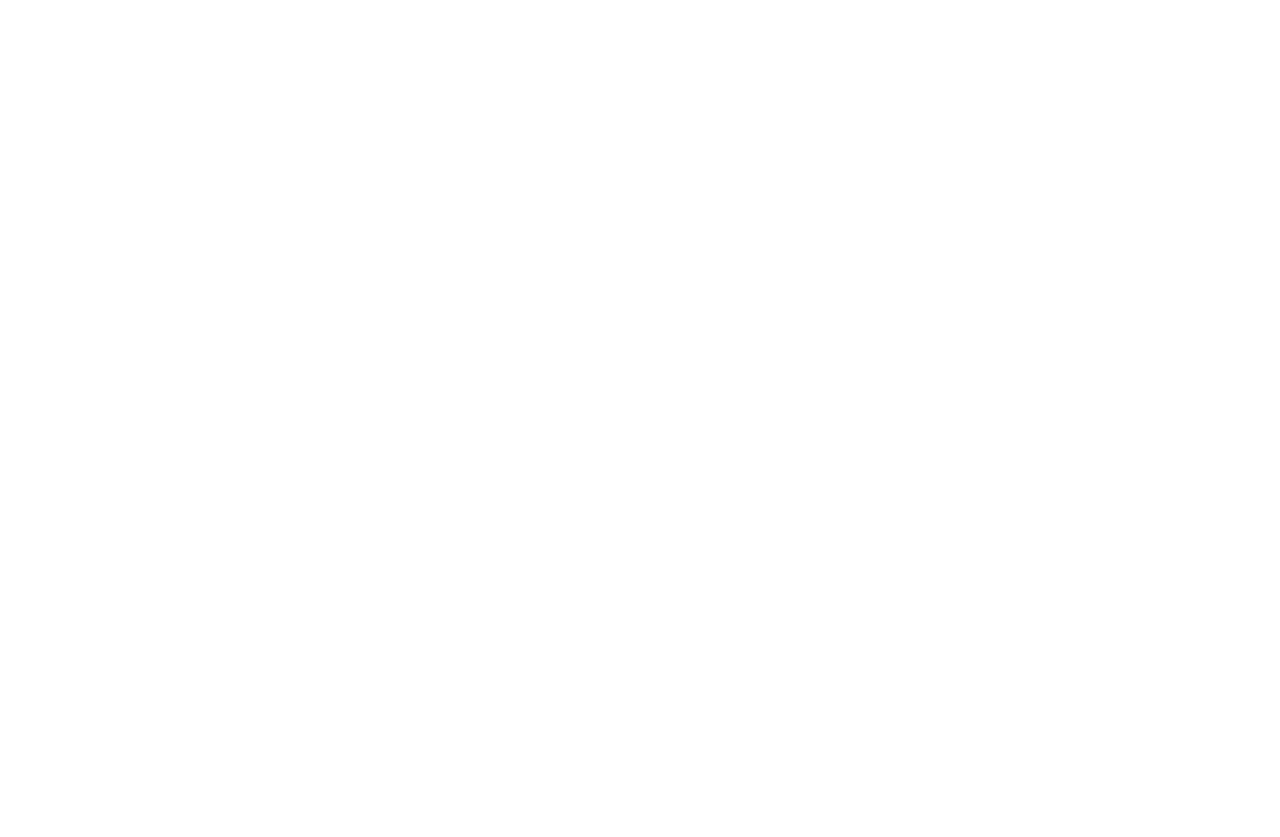
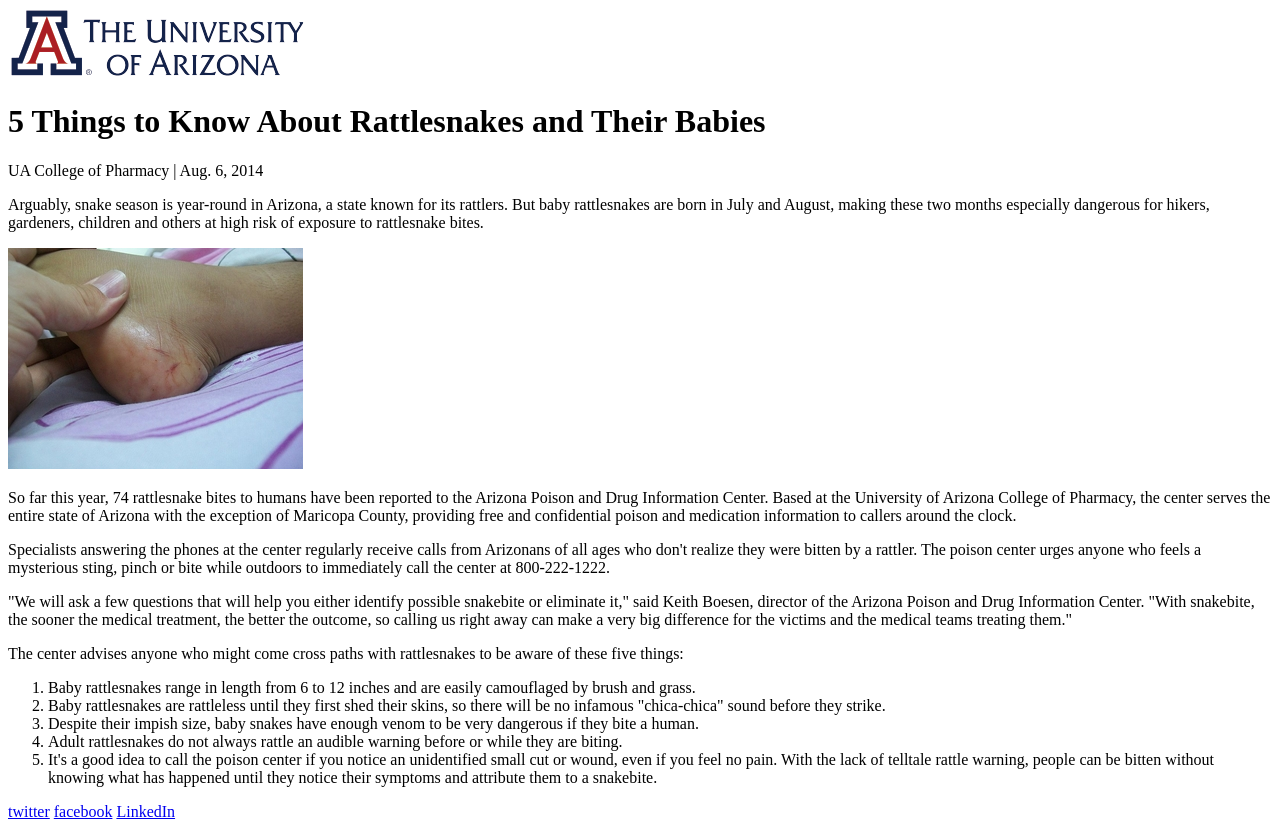
Before and after one commit to MehakKambo/Article-Rattlesnakes, a plain HTML site: page index.html in a window 1280 px wide. Before the commit the page ends 800 px from the top, so only its background shows below. Drawn offline with Linux system fonts and the light colour scheme.

Commit message:
Finished index.html

```diff
--- a/index.html
+++ b/index.html
@@ -1,4 +1,39 @@
+
 <!DOCTYPE html>
 <html lang="en">
+<head>
+   <meta charset="UTF-8">
+   <!-- Some HTML goes here -->
+   <title>5 Things to Know About Rattlesnakes and Their Babies</title>
+</head>
+<body>
 
+   <!-- Majority of HTML goes here -->
+   <img src="UniversityLogo.png" alt="Logo of The University of Arizona">
+   <h1>5 Things to Know About Rattlesnakes and Their Babies</h1>
+   <p>UA College of Pharmacy | Aug. 6, 2014</p>
+   <p>Arguably, snake season is year-round in Arizona, a state known for its rattlers. But baby rattlesnakes are born in July and August, making these two months especially dangerous for hikers, gardeners, children and others at high risk of exposure to rattlesnake bites.</p>
+   <img src="SnakeBite.jpg" alt="Snake bite on side of child's foot">
+   <p>So far this year, 74 rattlesnake bites to humans have been reported to the Arizona Poison and Drug Information Center. Based at the University of Arizona College of Pharmacy, the center serves the entire state of Arizona with the exception of Maricopa County, providing free and
+      confidential poison and medication information to callers around the clock.</p>
+   <p>Specialists answering the phones at the center regularly receive calls from Arizonans of all ages who don't realize they were bitten by a rattler. The poison center urges anyone who feels a mysterious sting, pinch or bite while outdoors to
+      immediately call the center at 800-222-1222.</p>
+   <p>"We will ask a few questions that will help you either identify possible snakebite or eliminate it," said Keith Boesen, director of the Arizona Poison and Drug Information Center. "With snakebite, the sooner the medical treatment, the better the outcome, so calling us right away can
+       make a very big difference for the victims and the medical teams treating them."</p>
+   <p>The center advises anyone who might come cross paths with rattlesnakes to be aware of these five things:</p>
+
+   <ol>
+      <li>Baby rattlesnakes range in length from 6 to 12 inches and are easily camouflaged by brush and grass.</li>
+      <li>Baby rattlesnakes are rattleless until they first shed their skins, so there will be no infamous "chica-chica" sound before they strike.</li>
+      <li>Despite their impish size, baby snakes have enough venom to be very dangerous if they bite a human.</li>
+      <li>Adult rattlesnakes do not always rattle an audible warning before or while they are biting.</li>
+      <li>It's a good idea to call the poison center if you notice an unidentified small cut or wound, even if you feel no pain. With the lack of telltale
+         rattle warning, people can be bitten without knowing what has happened until they notice their symptoms and attribute them to a snakebite.</li>
+   </ol>
+   <p>
+      <a href="https://twitter.com">twitter</a>
+      <a href="https://www.facebook.com">facebook</a>
+      <a href="https:www.linkedin.com">LinkedIn</a>
+   </p>
+</body>
 </html>
```
